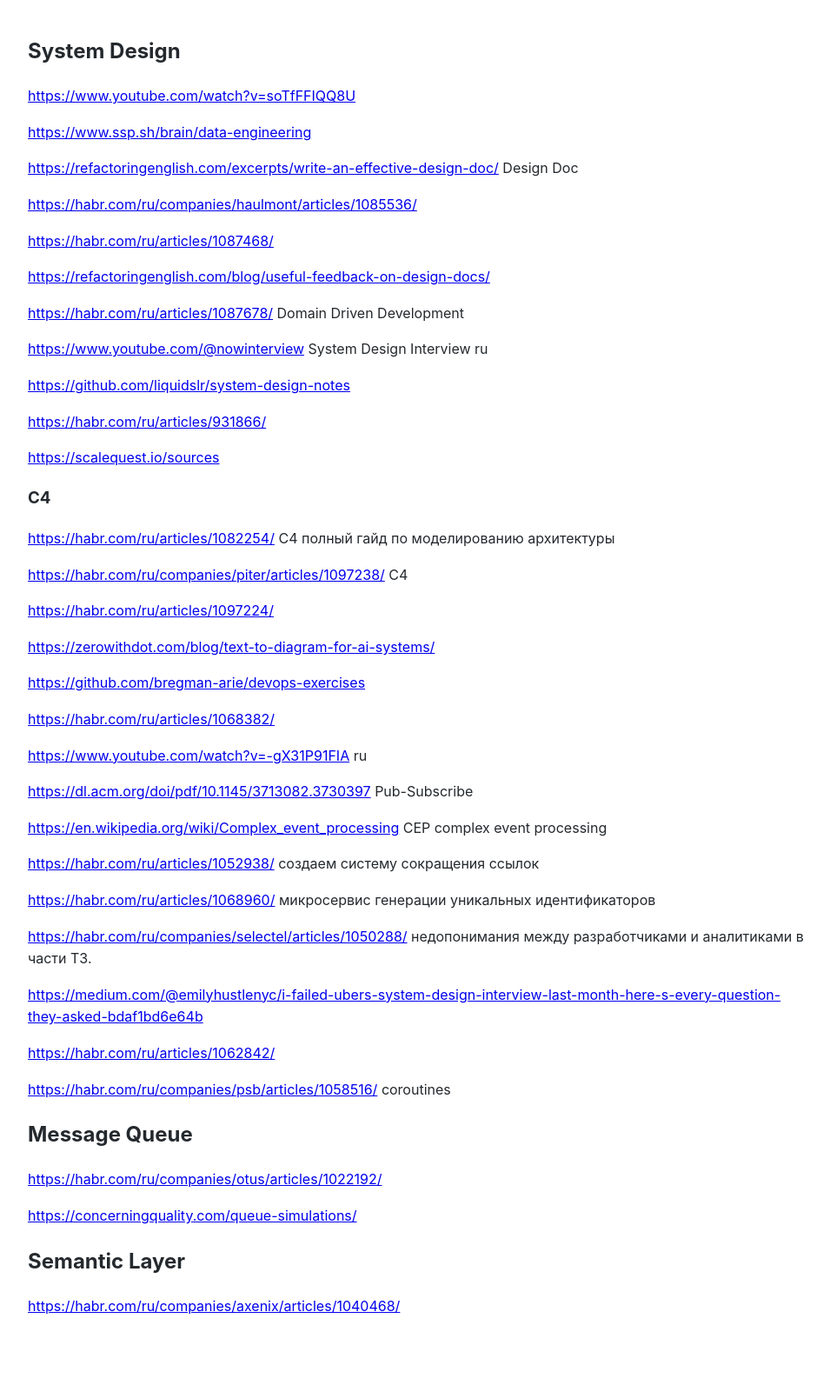
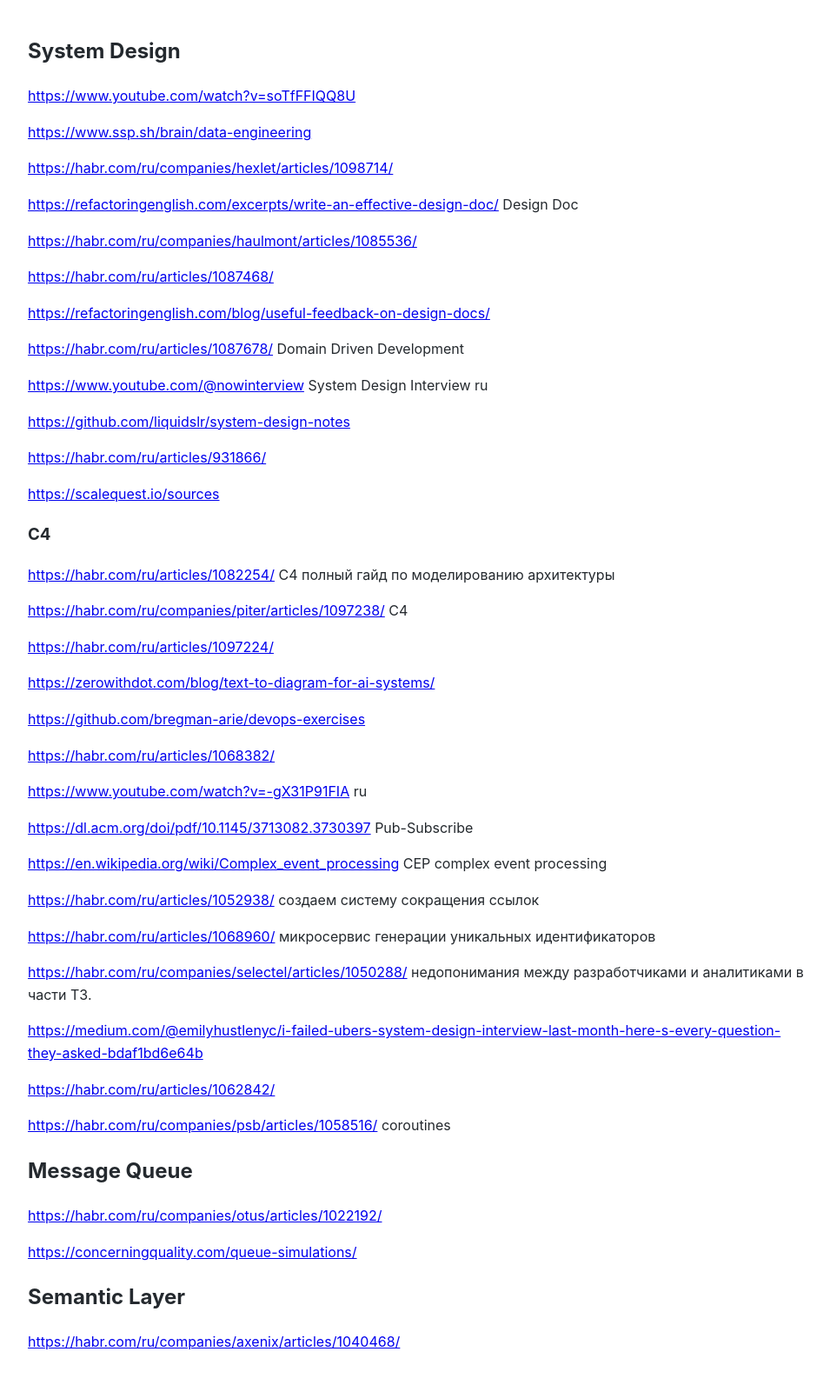
Before and after one commit to Michael-Lubinsky/michael-lubinsky.github.com, a Jekyll site: the page built from system_design/system_design.md, in a window 1280 px wide. Shown: the whole page at 87% size, without its empty margins (158-1113 px from the left). Built offline with Jekyll 4.4.1, drawn with Linux system fonts in a browser that asks for light colours; our own code applies the rules of GitHub Pages for plain Markdown files; before the commit the page ends 1551 px from its top, so only the background shows below that.

Commit message:
Add additional design document references

```diff
--- a/system_design/system_design.md
+++ b/system_design/system_design.md
@@ -3,6 +3,8 @@
 <https://www.youtube.com/watch?v=soTfFFIQQ8U>
 
 <https://www.ssp.sh/brain/data-engineering>
+
+<https://habr.com/ru/companies/hexlet/articles/1098714/>
 
 <https://refactoringenglish.com/excerpts/write-an-effective-design-doc/> Design Doc
 
```
